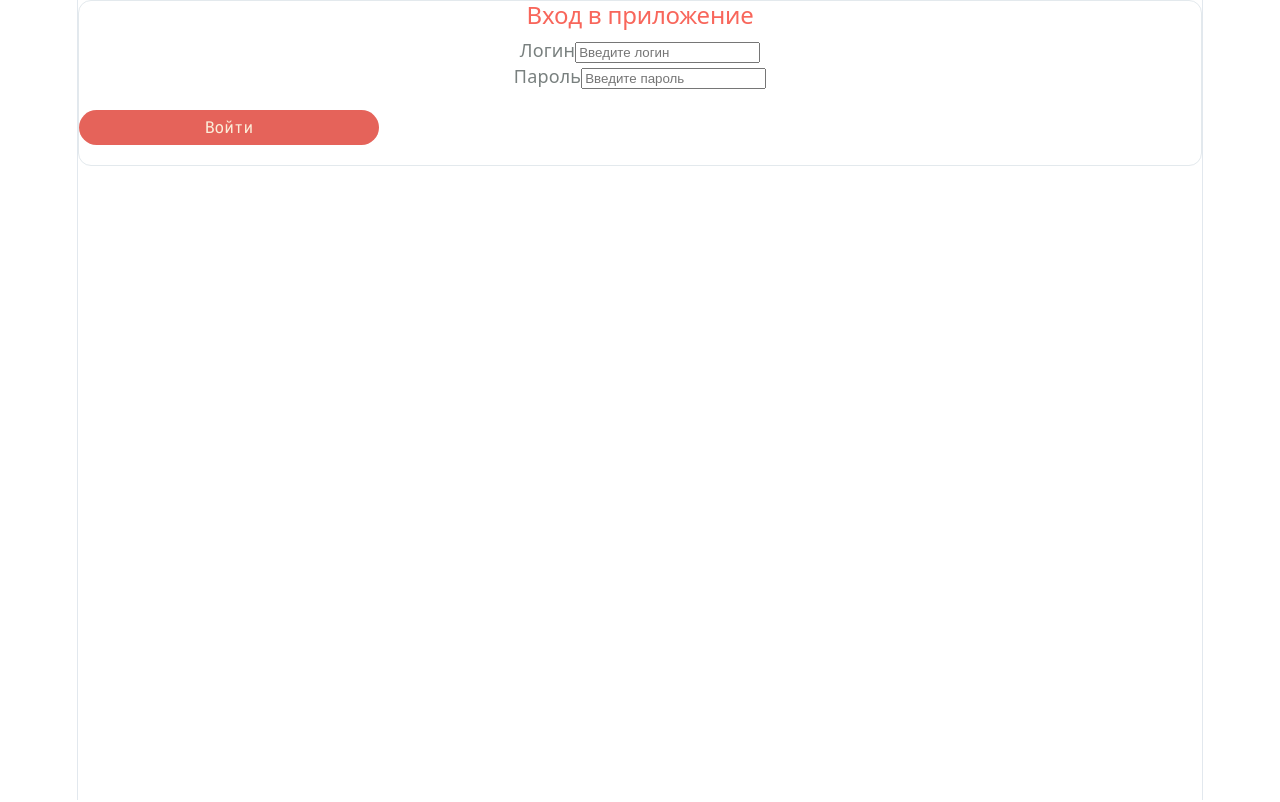
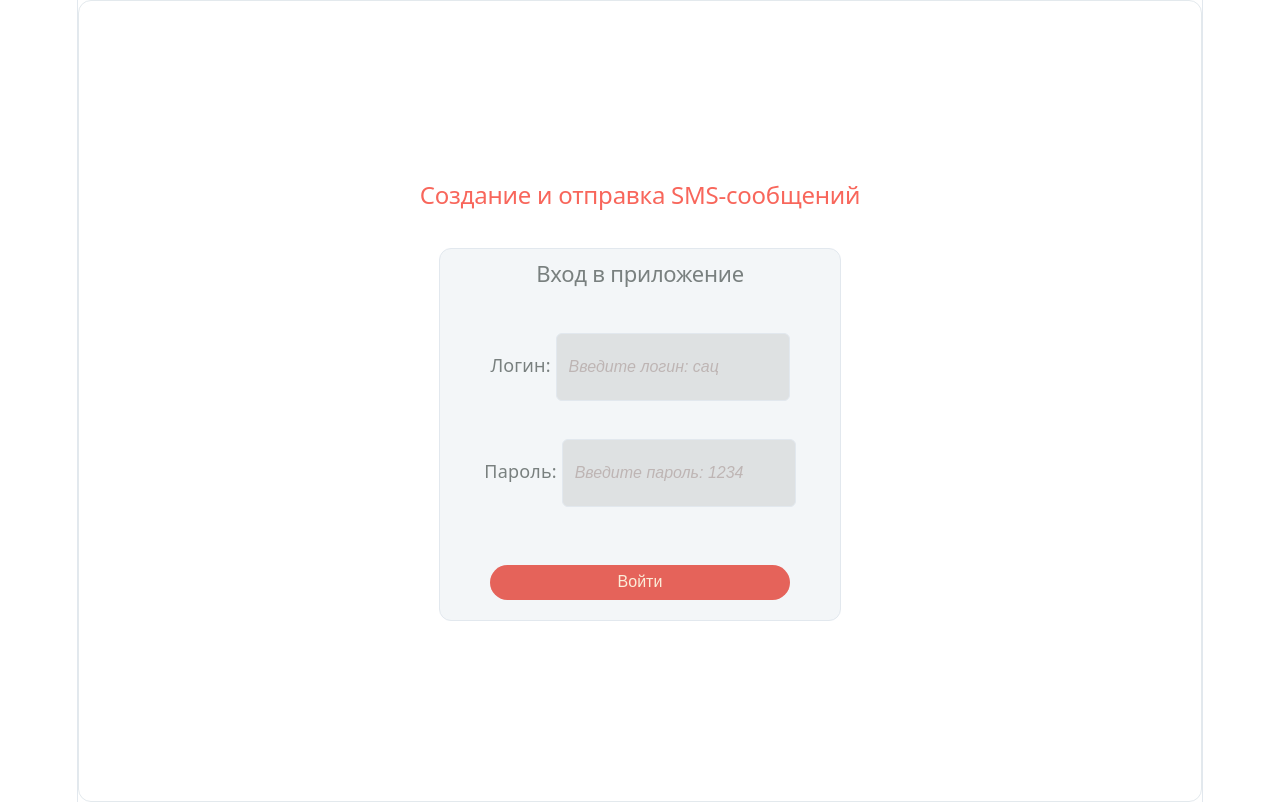
Before and after one commit to Tatyana-JSc2/messages, a React (Vite) app: page /login in a window 1280 px wide. Built offline with nearby package versions, Linux system fonts and the light colour scheme.

Commit message:
работает апи по отправке сообщений, стили ок, контакты жестко из массива

```diff
--- a/src/dataContacts.jsx
+++ b/src/dataContacts.jsx
@@ -1,13 +1,15 @@
 const Contacts = [
-  { id: 1, name: "Иван", phone: "+79001234567", active: false },
-  { id: 2, name: "Мария", phone: "+79007654321", active: false },
-   { id: 3, name: "к", phone: "+79077654303", active: false },
-  { id: 4, name: "И", phone: "+79017654304", active: false },
-   { id: 5, name: "Щ", phone: "+79021234505", active: false },
-  { id: 6, name: "р", phone: "+790376543206", active: false },
-   { id: 7, name: "а", phone: "+79041234507", active: false },
-  { id: 8, name: "вя", phone: "+79057654308", active: false },
-   { id: 9, name: "ы", phone: "+79061234509", active: false },
-  { id: 10, name: "л", phone: "+79077654310", active: false },
+{ id: 1, name: "тест1", phone: "+79021234505", active: false },
+  { id: 2, name: "тест2", phone: "+79037654206", active: false },
+  { id: 3, name: "Жук Владимир Аркадьевич", phone: "+79219669677", active: false },
+  { id: 4, name: "Иванов Михаил Владимирович", phone: "+7247766374", active: false },
+   { id: 5, name: "Смирнов Андрей Валерьевич", phone: "+79119927553", active: false },
+  { id: 6, name: "Романченко Федор Викторович", phone: "+79312979768", active: false },
+   { id: 7, name: "Зинкевич Владислав Игоревич", phone: "+79315781317", active: false },
+  { id: 8, name: "Пахомов Ярослав Сергеевич", phone: "+79770153396", active: false },
+  { id: 9, name: "Баданина Вера Александровна", phone: "+79539353224", active: false },
+  { id: 10, name: "Лопатина Татьяна Владимировна", phone: "+79114252155", active: false },
+
+
 ];
 export default Contacts
--- a/src/pages/loginPage/index.jsx
+++ b/src/pages/loginPage/index.jsx
@@ -1,6 +1,6 @@
+import './style.css';
 import { useState } from 'react';
 import { useNavigate } from 'react-router-dom';
-import '../../components/smsPage/style.css';
 
 function LoginPage({ setIsAuthenticated }) {
   const [login, setLogin] = useState('');
@@ -18,33 +18,34 @@ function LoginPage({ setIsAuthenticated }) {
 
   return (
     <section className="loginSection">
+      <h2>Создание и отправка SMS-сообщений</h2>
       <div className="loginCard">
-        <h2>Вход в приложение</h2>
+        <h2 className="LoginHeader">Вход в приложение</h2>
         <div className="loginField">
-          <label htmlFor="login">Логин</label>
+           <label htmlFor="login">Логин: </label>
           <input
             id="login"
             type="text"
             className="loginInput"
             value={login}
             onChange={(e) => setLogin(e.target.value)}
-            placeholder="Введите логин"
+            placeholder="Введите логин: сац"
           />
         </div>
         <div className="loginField">
-          <label htmlFor="password">Пароль</label>
+          <label htmlFor="password">Пароль: </label>
           <input
             id="password"
             type="password"
             className="loginInput"
             value={password}
             onChange={(e) => setPassword(e.target.value)}
-            placeholder="Введите пароль"
+            placeholder="Введите пароль: 1234"
           />
         </div>
         <button
           type="button"
-          className="counter"
+          className="loginButton"
           onClick={handleLogin}
         >
           Войти
--- /dev/null
+++ b/src/pages/loginPage/style.css
@@ -0,0 +1,87 @@
+.loginSection {
+  min-height: 100vh;
+  display: flex;
+  gap: 30px;
+  flex-direction: column;
+  justify-content: center;
+  align-items: center;
+
+}
+
+.loginCard {
+  display: flex;
+  flex-direction: column;
+  justify-content: center;
+  align-items: center;
+  gap: 38px;
+  width: 80%;
+  max-width: 400px;
+ background-color: #f3f6f8;
+  border-radius: 12px;
+  border: 1px solid var(--border);
+}
+
+.loginCard h2 {
+  margin-top: 12px;
+  transition: font-size 0.7s ease;
+  font-size: 22px;
+  color :var(--text);
+}
+
+
+.loginField {
+    width:80%;
+
+}
+
+.loginInput {
+  flex: 1;
+  padding: 8px 12px;
+  border-radius: 6px;
+  border: 1px solid var(--border);
+  font-size: 16px;
+  background: var(--social-bg);
+  color: var(--text-h);
+  outline: none;
+  font-style: italic;
+  min-height: 50px;
+  resize: none;
+
+  &:focus {
+    border-color: var(--text);
+  }
+
+  &::placeholder {
+    color: var(--text-h6);
+  }
+
+  &:hover {
+    box-shadow: var(--shadow);
+  }
+}
+
+.loginButton {
+  width: 300px;
+  height: 35px;
+  display: flex;
+  justify-content: center;
+  align-items: center;
+  font-size: 16px;
+  margin-bottom: 20px;
+  border-radius: 50px;
+  color: var(--accent);
+  background: var(--accent-bg);
+  border: 2px solid transparent;
+  transition: border-color 0.3s;
+  margin-top: 20px;
+  cursor: pointer;
+
+  &:hover {
+    border-color: var(--text-h);
+    background: var(--text-h);
+  }
+  &:focus-visible {
+    outline: 2px solid var(--accent);
+    outline-offset: 2px;
+  }
+}
--- a/src/pages/startPage/style.css
+++ b/src/pages/startPage/style.css
@@ -106,6 +106,7 @@ flex-direction: column;
  display: block;
  text-align: start;
 
+
  }
 
   .archiveLink {
```
Also changed, not shown: 1 other file (tests, documents, lock files or other folders).
